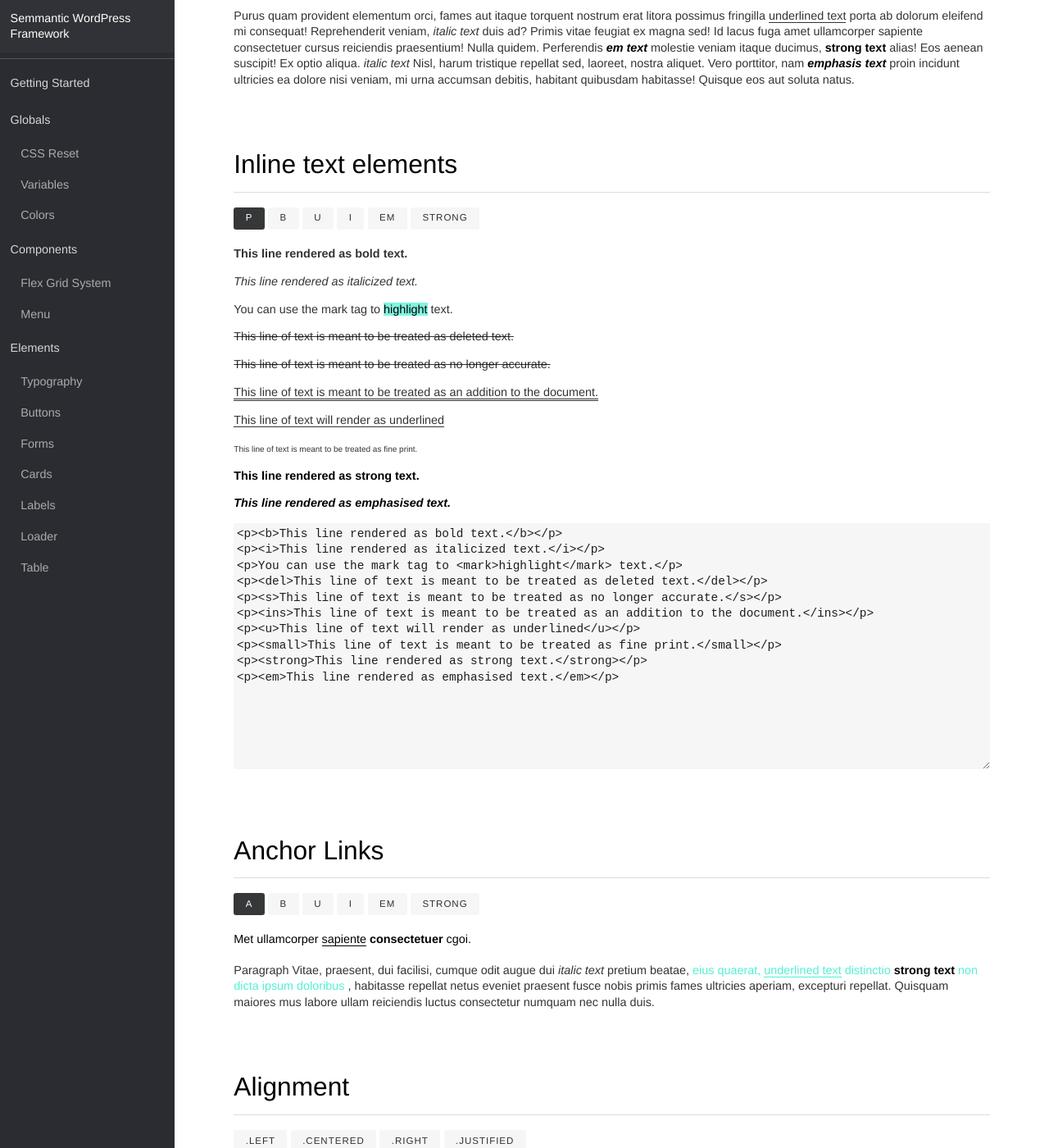
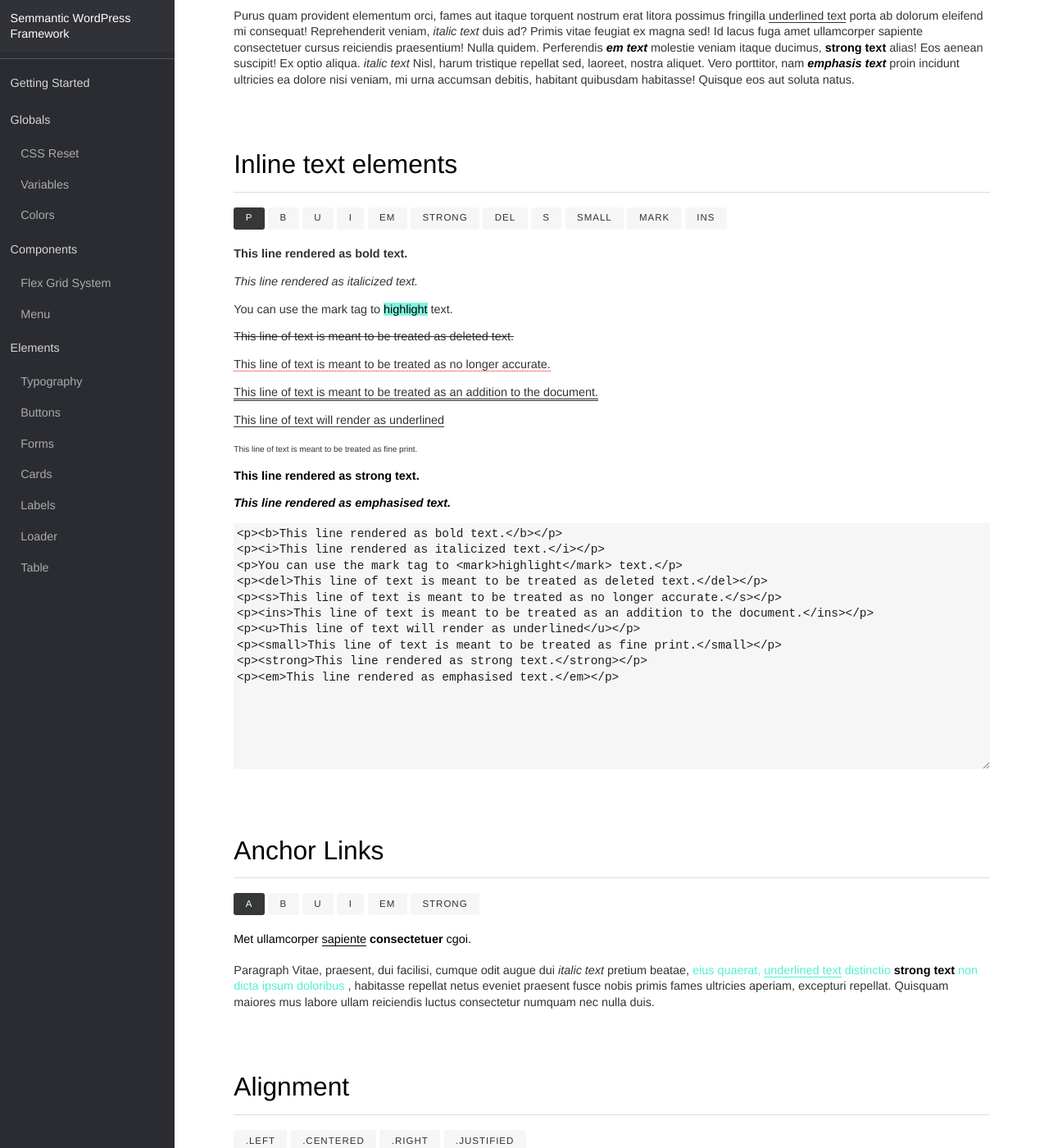
Before and after one commit to CoreyCrowden/semantic-wordpress-framework, a Jekyll site: the page built from docs/elements/typography/index.html, in a window 1280 px wide and 1400 px high, scrolled down 4249 px. Shown: the whole window at 82% size. Built offline with Jekyll 4.4.1, drawn with Linux system fonts in a browser that asks for light colours; nearby versions of some CDN libraries.

Commit message:
Changed s style

```diff
--- a/definitions/elements/_type.scss
+++ b/definitions/elements/_type.scss
@@ -203,7 +203,8 @@ h1, h2, h3, h4, h5, h6 {
 
   // Incorrect text
   s {
-    text-decoration: line-through;
+    text-decoration: none;
+    border-bottom: .07em dotted colorset($color-danger);
   }
 
   // Inserted text
--- a/docs/assets/css/main.css
+++ b/docs/assets/css/main.css
@@ -2368,7 +2368,8 @@ span s,
 section s,
 .content s,
 h1 s, h2 s, h3 s, h4 s, h5 s, h6 s {
-  text-decoration: line-through;
+  text-decoration: none;
+  border-bottom: 0.07em dotted #FF0000;
 }
 
 body ins,
--- a/docs/elements/typography/index.html
+++ b/docs/elements/typography/index.html
@@ -112,7 +112,7 @@ category: Elements
 <!--Inline text elements-->
 <article>
   <h3>Inline text elements</h3>
-  <span class="label strong">p</span><span class="label">b</span><span class="label">u</span><span class="label">i</span><span class="label">em</span><span class="label">strong</span>
+  <span class="label strong">p</span><span class="label">b</span><span class="label">u</span><span class="label">i</span><span class="label">em</span><span class="label">strong</span><span class="label">del</span><span class="label">s</span><span class="label">small</span><span class="label">mark</span><span class="label">ins</span>
   <!--Example-->
   <div class="example">
     <p><b>This line rendered as bold text.</b></p>
```
